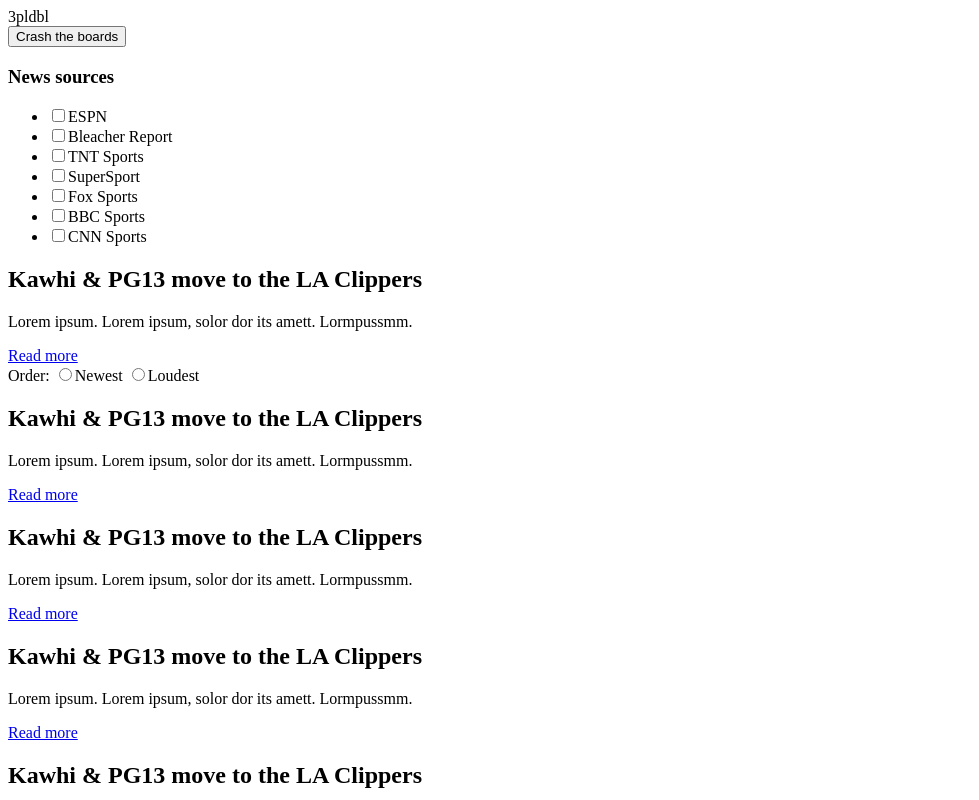
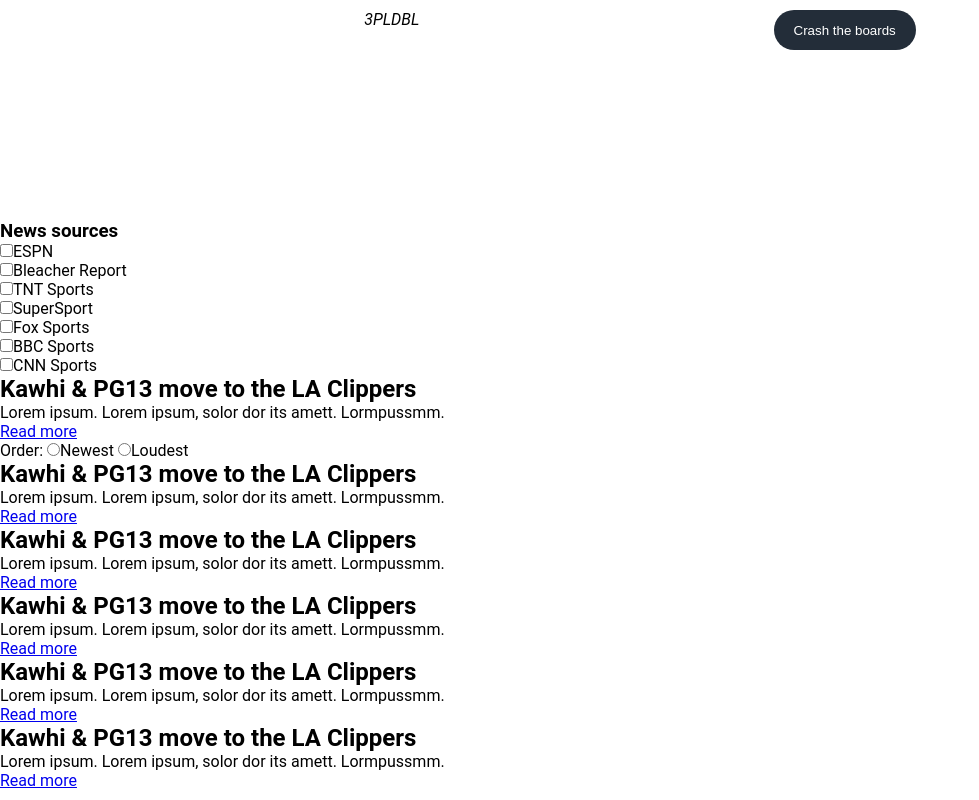
Before and after one commit to od41/news-aggregator, a plain HTML site: page index.html in a window 1280 px wide. Shown: the top 800 px of the page, without its empty margins (0-979 px from the left). Drawn offline with Linux system fonts and the light colour scheme.

Commit message:
styled the header a bit

```diff
--- /dev/null
+++ b/css/main.scss
@@ -0,0 +1,38 @@
+$brand-primary: #232D39;
+
+*, body, html {
+    margin: 0;
+    padding: 0;
+}
+
+body {
+    font-family: 'Roboto', sans-serif;
+}
+
+header {
+    height: 200px;
+    display: flex;
+    // flex-flow: row wrap;
+    justify-content: space-evenly;
+    padding: 10px;
+    align-content: center;
+
+    .logo {
+        text-transform: uppercase;
+        font-style: oblique;
+    }
+
+    .update-btn {
+        justify-self: flex-end;
+    }
+}
+
+.button {
+    // width: auto;
+    background: $brand-primary;
+    color: white;
+    padding: 5px 20px;
+    border: none;
+    height: 40px;
+    border-radius: 25px;
+}
--- a/index.html
+++ b/index.html
@@ -4,14 +4,13 @@
     <meta charset="UTF-8">
     <meta name="viewport" content="width=device-width, initial-scale=1.0">
     <meta http-equiv="X-UA-Compatible" content="ie=edge">
+    <link rel="stylesheet" href="css/main.css">
     <title>3PLDBL | Home</title>
 </head>
 <body>
     <header>
         <div class="logo">3pldbl</div>
-        <div class="update-btn">
-            <button id="update">Crash the boards</button>
-        </div>
+        <button id="update" class="update-btn button">Crash the boards</button>
     </header>
 
     <section class="main">
```
Also changed, not shown: css/main.css, 1 other file.
